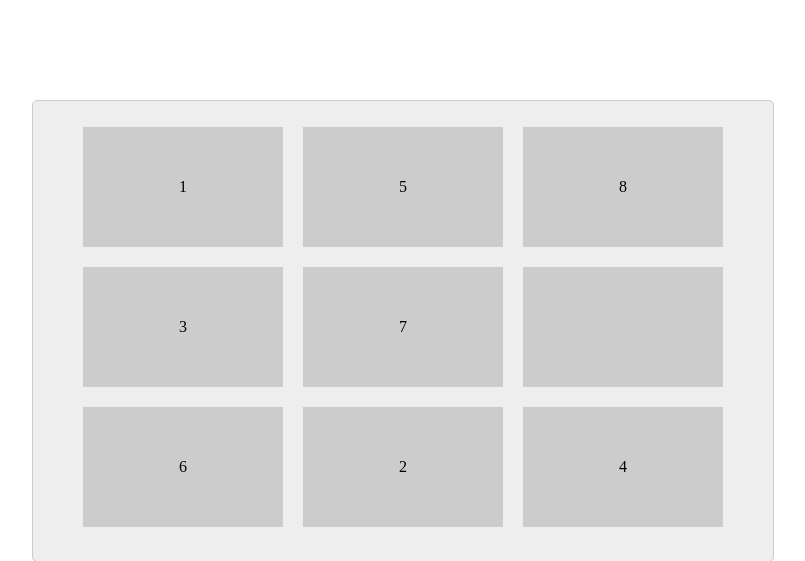
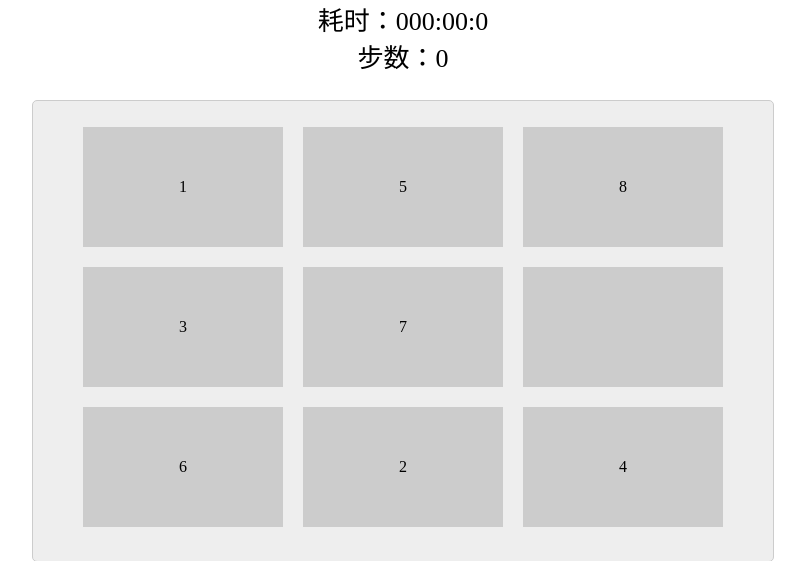
Before and after one commit to gvzhang/nine-num-puzzle, a PHP site: page / in a window 1280 px wide. Shown: the top 561 px of the page, without its empty margins (237-1042 px from the left). Run offline with PHP 8.4, Linux system fonts and the light colour scheme.

Commit message:
1、验证八数码是否可解 2、添加计时器以及步数

```diff
--- a/css/style.css
+++ b/css/style.css
@@ -1,39 +1,19 @@
-.main_content ul {
-    list-style: none;
+.clearfix:after {
+    content: ".";
+    display: block;
+    height: 0;
+    clear: both;
+    visibility: hidden;
 }
 
-.main_content ul li {
-    width: 200px;
-    height: 120px;
-    float: left;
-    margin: 10px
+.spend_timer {
+    position: absolute;
+    top: 0;
+    left: 0;
+    text-align: center;
+    font-size: 26px;
+    width: 100%;
 }
-
-.main_content {
-    background: #eee;
-    width: 740px;
-    height: 460px;
-    margin: 100px auto;
-    border: 1px solid #ccc;
-    border-radius: 5px;
+.spend_timer .warning{
+    color: red;
 }
-
-.main_content .item {
-    width: 200px;
-    height: 120px;
-    line-height: 120px;
-    text-align: center;
-    cursor: pointer;
-    background: #ccc;
-}
-
-.main_content .item img {
-    width: 200px;
-    height: 120px;
-    border-radius: 6px;
-}
-
-.spend_time {
-    text-align: center;
-    font-size: 40px;
-}
--- a/index.php
+++ b/index.php
@@ -3,40 +3,38 @@
     $horizontal = 3;
     $vertical = 3;
     $puzzle = new Puzzle($horizontal, $vertical);
-    $puzzleArr = json_encode($puzzle->getPuzzleArr());
+    $puzzleArr = $puzzle->getPuzzleArr();
+    $availableWarning = $puzzle->isAvailable()?"":"无解八数组";
+    $puzzleArr = json_encode($puzzleArr);
 ?>
 <html>
 <head>
     <meta http-equiv="Content-Type" content="text/html; charset=utf-8"/>
     <title>八数码拼盘</title>
+    <link rel="stylesheet" type="text/css" href="css/puzzle.css"/>
     <link rel="stylesheet" type="text/css" href="css/style.css"/>
     <script type="text/javascript" src="js/jq.js"></script>
     <script type="text/javascript" src="js/utils.js"></script>
     <script type="text/javascript" src="js/puzzle.js"></script>
     <script type="text/javascript">
-        $(function () {
-            //将PHP传来的字符串还原成数组
-            var puzzle_data = JSON.parse('<?=$puzzleArr?>');
-
-            var beginDropFn = function () {
-                console.log("开始拼图");
-            };
-
-            var verifyCallbackFn = function () {
-                alert("拼图成功");
-            };
-
-            $(".main_content").puzzle({
-                data: puzzle_data,
-                horizontal: "<?=$horizontal?>",
-                vertical: "<?=$vertical?>",
-                beginDrop: beginDropFn,
-                verifyCallback: verifyCallbackFn
-            });
-        });
+        //将PHP传来的字符串还原成数组
+        var puzzle_data = JSON.parse('<?=$puzzleArr?>');
+        var horizontal = "<?=$horizontal?>";
+        var vertical = "<?=$vertical?>";
     </script>
+    <script type="text/javascript" src="js/public.js"></script>
 </head>
 <body>
+<div class="spend_timer">
+    <div class="timer_show">
+        耗时：<span class="num" id="timer_show">000:00:0</span>
+    </div>
+    <div class="step_number">
+        步数：<span id="step_number">0</span>
+    </div>
+    <div class="warning" id="warning"><?=$availableWarning?></div>
+    <div class="clearfix"></div>
+</div>
 <div class="main_content"></div>
 </body>
 </html>
--- /dev/null
+++ b/js/public.js
@@ -0,0 +1,49 @@
+/**
+ * Created by ASUS on 2016/9/26.
+ */
+$(function () {
+    var isComplete = false;
+    var timeBegin;
+    var refreshInterval;
+    var totalStepNum = 0;
+
+    var refreshTimer = function () {
+        var now = new Date().getTime();
+        var timeAll = now - timeBegin;
+        var formaterTime = parseTime(timeAll);
+        $("#timer_show").text(preZeroFill(formaterTime.minute, 3) + ":" + preZeroFill(formaterTime.second, 2) + ":" + formaterTime.miliSecond);
+    };
+
+    //将PHP传来的字符串还原成数组
+    var beginDropFn = function () {
+        if(isComplete === false) {
+            if (timeBegin == null) {
+                timeBegin = new Date().getTime();
+            }
+            refreshInterval = setInterval(refreshTimer, 100);
+        }
+    };
+
+    //交换位置结束后
+    var endSwapFn = function () {
+        if(isComplete === false) {
+            $("#step_number").text(++totalStepNum);
+        }
+    };
+
+    var verifyCallbackFn = function () {
+        isComplete = true;
+        alert("八数组排序成功");
+        clearInterval(refreshInterval);
+    };
+
+    //初始化拼图
+    $(".main_content").puzzle({
+        data: puzzle_data,
+        horizontal: horizontal,
+        vertical: vertical,
+        beginDrop: beginDropFn,
+        endSwap: endSwapFn,
+        verifyCallback: verifyCallbackFn
+    });
+});
--- a/js/puzzle.js
+++ b/js/puzzle.js
@@ -13,6 +13,9 @@ var drag = {
         return false;
     },
     beginDrop: function () {
+
+    },
+    endSwap: function () {
 
     },
     bindDrop: function(obj){
@@ -78,6 +81,8 @@ var drag = {
                 this.move();
                 $(this).attr("index", this.box.index());
                 $(currentItem).attr("index", currentItem.box.index());
+
+                self.endSwap();
             },
             this.drag = function () { // 拖拽
                 var oldPosition = new self.Position();
--- a/js/utils.js
+++ b/js/utils.js
@@ -26,3 +26,35 @@ Array.prototype.remove = function (val) {
         this.splice(index, 1);
     }
 };
+
+/**
+ * 位数补零
+ * @param num
+ * @param size
+ * @returns {string}
+ */
+function preZeroFill(num, size) {
+    if (num >= Math.pow(10, size)) { //如果num本身位数不小于size位
+        return num.toString();
+    } else {
+        var _str = Array(size + 1).join('0') + num;
+        return _str.slice(_str.length - size);
+    }
+}
+
+/**
+ * 格式化时间
+ * @param timeValue
+ * @returns {{minute: number, second: number, miliSecond: number}}
+ */
+function parseTime(timeValue) {
+    var secondAll = Math.floor(timeValue / 1000);
+    var minute = Math.floor(secondAll / 60);
+    var second = Math.floor(secondAll - minute * 60);
+    var miliSecond = Math.floor((timeValue - secondAll * 1000) / 100);
+    return {
+        minute: minute,
+        second: second,
+        miliSecond: miliSecond
+    }
+}
--- a/puzzle.php
+++ b/puzzle.php
@@ -1,7 +1,7 @@
 <?php
 
 /**
- * 拼图类
+ * 8数码拼图
  * Class Puzzle
  */
 class Puzzle
@@ -55,4 +55,41 @@ class Puzzle
             return $this->randNumFn($maxNum);
         }
     }
+
+    /**
+     * 当前8数码是否有解
+     *（1）当初始状态棋局的棋子数列的逆序数是奇数时，八数码问题无解；
+     *（2）当初始状态棋局的棋子数列的逆序数是偶数时，八数码问题有解。
+     * http://blog.csdn.net/wonengxing/article/details/6869219
+     * @return bool
+     */
+    public function isAvailable()
+    {
+        $oneDimensional = [];
+        foreach ($this->_puzzleArr as $key => $arr) {
+            foreach ($arr as $val) {
+                array_push($oneDimensional, $val);
+            }
+        }
+        $totalGreaterNum = 0;
+        foreach ($oneDimensional as $key => $val) {
+            if ($val) {
+                foreach ($oneDimensional as $key2 => $val2) {
+                    if ($key2 < $key) {
+                        if ($val2 > $val) {
+                            $totalGreaterNum++;
+                        }
+                    } else {
+                        break;
+                    }
+                }
+            }
+        }
+        return $totalGreaterNum % 2 == 0 ? true : false;
+    }
+
+    public function computeSolution()
+    {
+
+    }
 }
```
Also changed, not shown: css/puzzle.css (added, +34 -0 lines), 1 other file.
